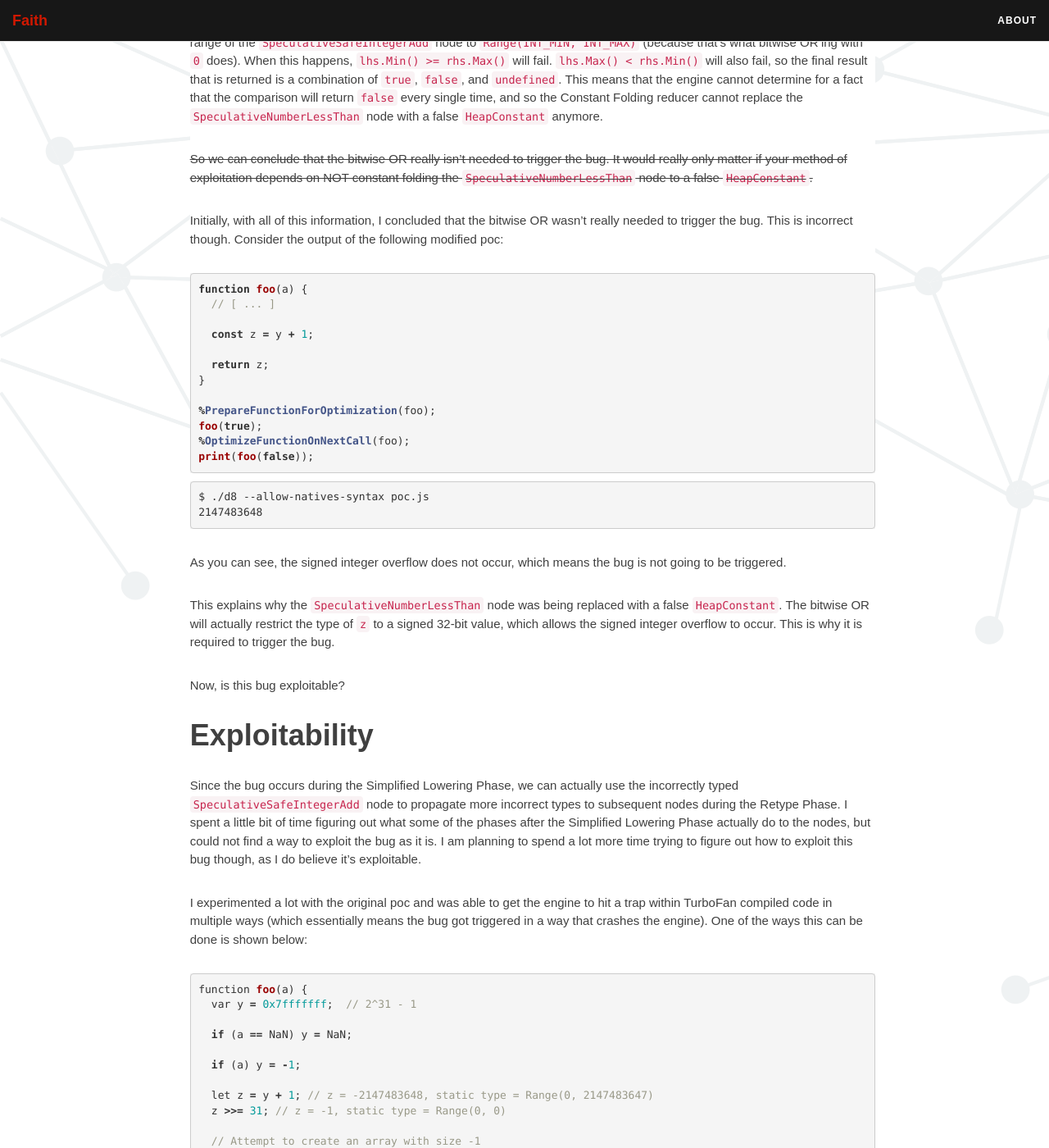
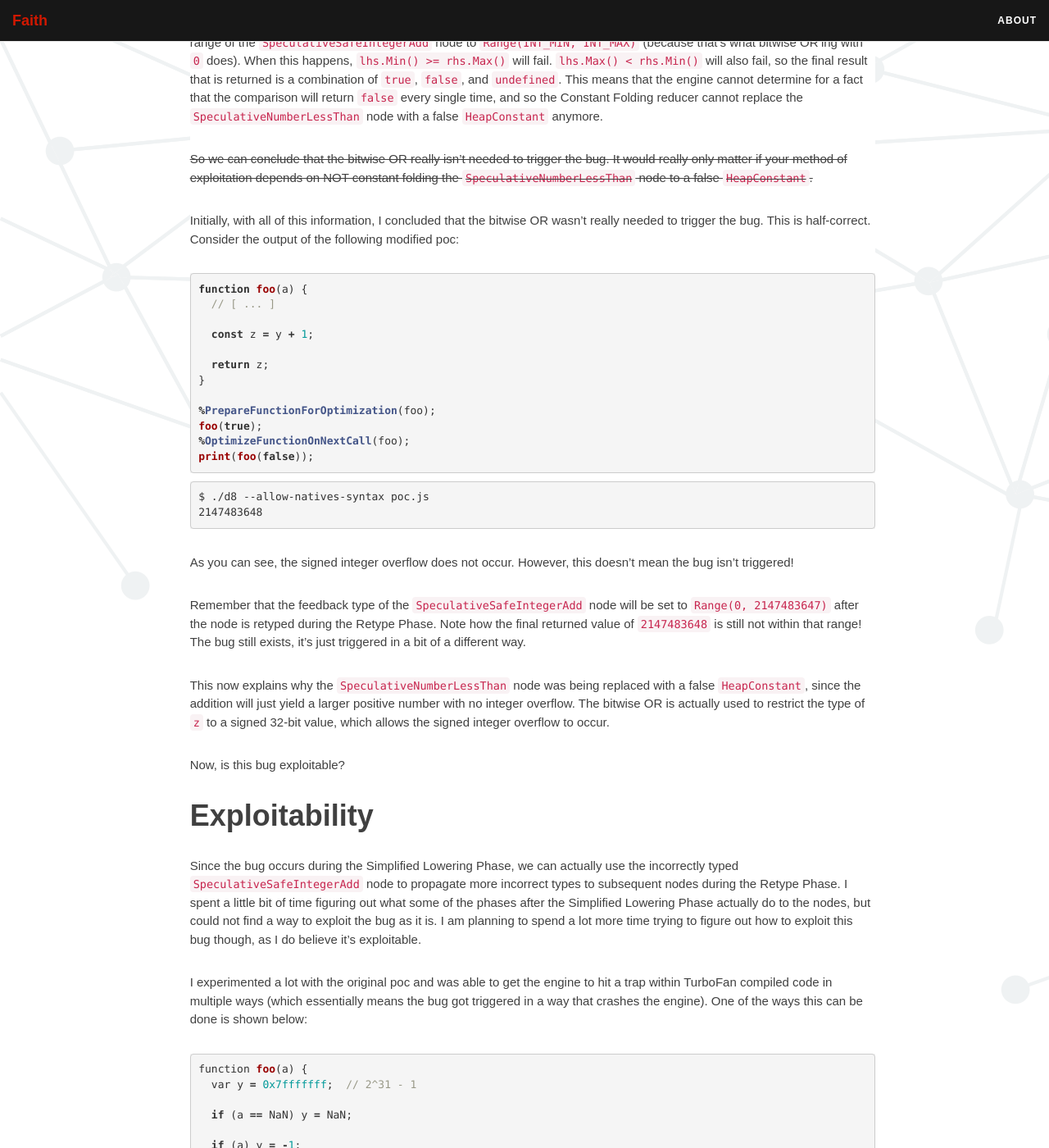
Before and after one commit to farazsth98/farazsth98.github.io, a Jekyll site: the page built from _posts/2021-01-06-cve-2020-16040-analysis.md, in a window 1280 px wide and 1400 px high, scrolled down 22276 px. Shown: the whole window at 82% size. Built offline with Jekyll 4.4.1, drawn with Linux system fonts in a browser that asks for light colours; nearby versions of some CDN libraries; some of the changed text lies outside the part shown.

Commit message:
Fixed typo

````diff
--- a/_posts/2021-01-06-cve-2020-16040-analysis.md
+++ b/_posts/2021-01-06-cve-2020-16040-analysis.md
@@ -745,7 +745,7 @@ Compare this to when the `SpeculativeNumberBitwiseOr` node is inserted in the or
 
 ~~So we can conclude that the bitwise OR really isn't needed to trigger the bug. It would really only matter if your method of exploitation depends on NOT constant folding the `SpeculativeNumberLessThan` node to a false `HeapConstant`.~~
 
-Initially, with all of this information, I concluded that the bitwise OR wasn't really needed to trigger the bug. This is incorrect though. Consider the output of the following modified poc:
+Initially, with all of this information, I concluded that the bitwise OR wasn't really needed to trigger the bug. This is half-correct. Consider the output of the following modified poc:
 
 ```js
 function foo(a) {
@@ -767,9 +767,11 @@ $ ./d8 --allow-natives-syntax poc.js
 2147483648
 ```
 
-As you can see, the signed integer overflow does not occur, which means the bug is not going to be triggered.
+As you can see, the signed integer overflow does not occur. However, this doesn't mean the bug isn't triggered!
 
-This explains why the `SpeculativeNumberLessThan` node was being replaced with a false `HeapConstant`. The bitwise OR will actually restrict the type of `z` to a signed 32-bit value, which allows the signed integer overflow to occur. This is why it is required to trigger the bug.
+Remember that the feedback type of the `SpeculativeSafeIntegerAdd` node will be set to `Range(0, 2147483647)` after the node is retyped during the Retype Phase. Note how the final returned value of `2147483648` is still not within that range! The bug still exists, it's just triggered in a bit of a different way.
+
+This now explains why the `SpeculativeNumberLessThan` node was being replaced with a false `HeapConstant`, since the addition will just yield a larger positive number with no integer overflow. The bitwise OR is actually used to restrict the type of `z` to a signed 32-bit value, which allows the signed integer overflow to occur.
 
 Now, is this bug exploitable?
 
@@ -787,8 +789,8 @@ function foo(a) {
 
   if (a) y = -1;
 
-  let z = y + 1; // z = -2147483648, static type = Range(0, 2147483647)
-  z >>= 31; // z = -1, static type = Range(0, 0)
+  let z = y + 1; // z = 2147483648, feedback type = Range(0, 2147483647)
+  z >>= 31; // z = -1, feedback type = Range(0, 0)
 
   // Attempt to create an array with size -1
   // This will hit unreachable code
````
Also changed, not shown: other parts of _posts/2021-01-06-cve-2020-16040-analysis.md (+1 -1 lines).
